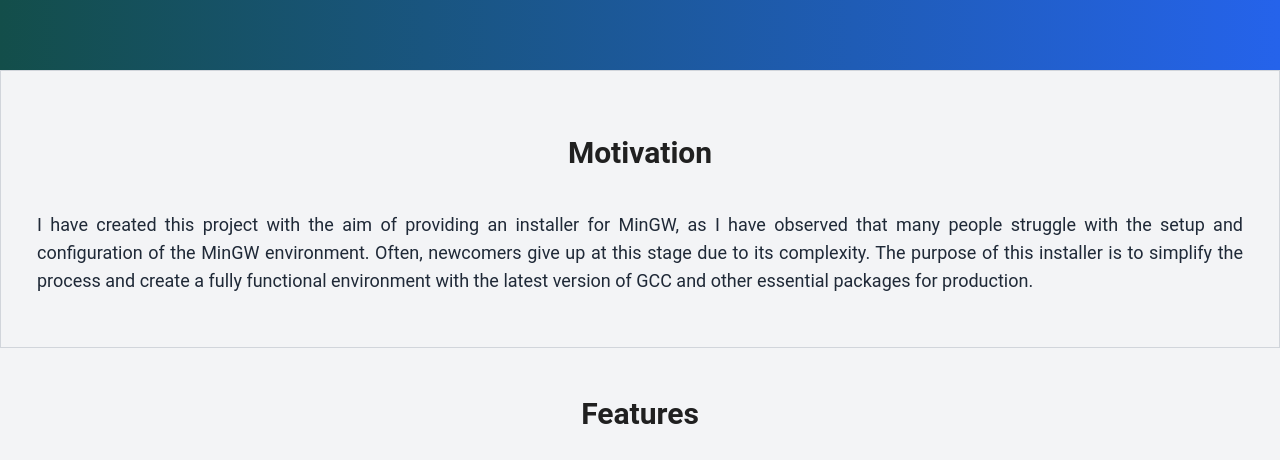
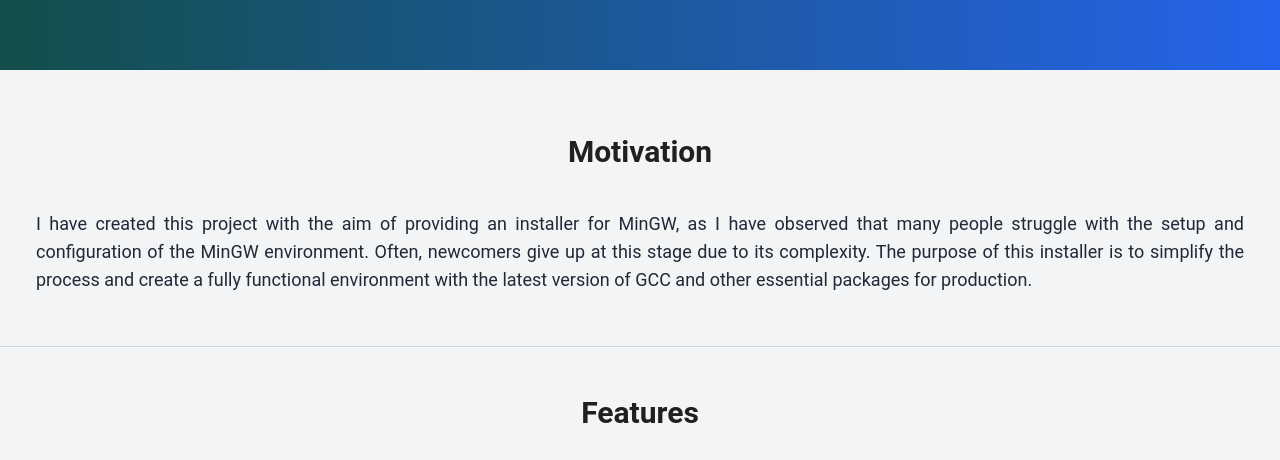
Before and after one commit to ehsan18t/easy-mingw-installer-page, an Astro site: page / in a window 1280 px wide. Shown: the part 336-796 px from the top of the page. Built offline with nearby package versions, Linux system fonts and the light colour scheme; Astro itself is replaced by a stand-in of ours; no server answers.

Commit message:
fixed border around motivation section

```diff
--- a/src/components/Motivation.astro
+++ b/src/components/Motivation.astro
@@ -2,7 +2,7 @@
 const { title, content } = Astro.props;
 ---
 
-<section class="border border-gray-300 px-2 py-10  md:px-4 lg:px-6 bg-gray-100">
+<section class="border-b border-gray-300 px-2 py-10  md:px-4 lg:px-6 bg-gray-100">
   <div class="flex flex-col items-center justify-center gap-3">
     <h2 class="text-3xl font-semibold">{title}</h2>
     <p class="text-justify text-lg text-gray-800">{content}</p>
```
